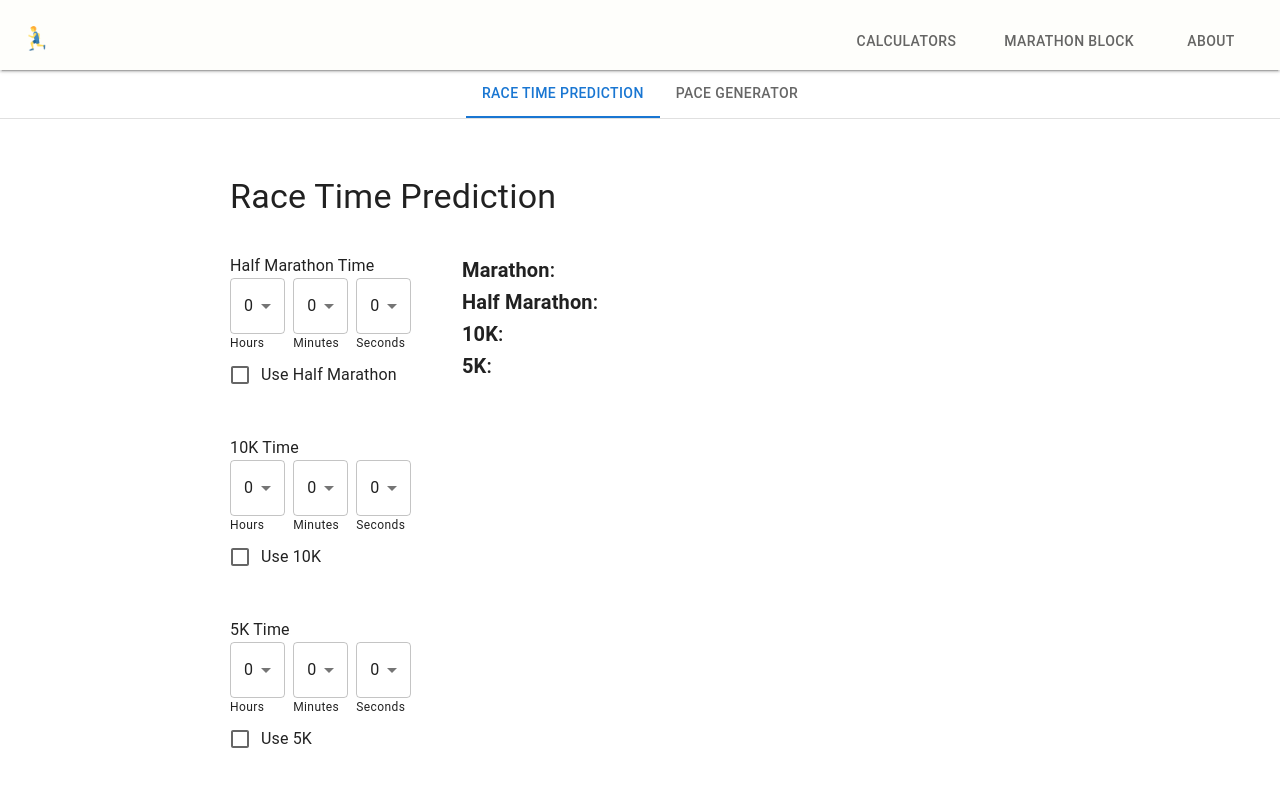
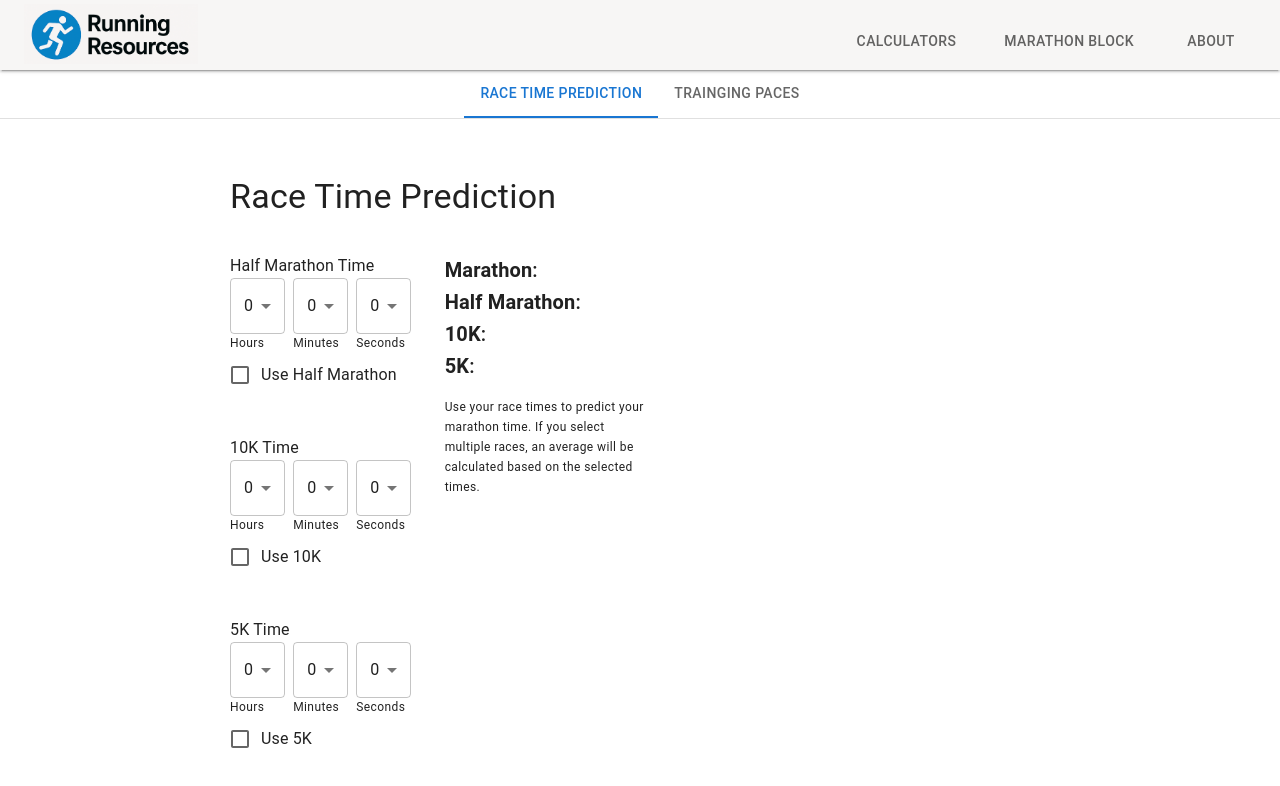
Before and after one commit to rudymiked/runningcalc, a React (Vite) app in the folder running_calc/react-app/: page / in a window 1280 px wide. Shown: the top 786 px of the page. Built offline with nearby package versions, Linux system fonts and the light colour scheme.

Commit message:
updating logo updating styles

```diff
--- a/running_calc/react-app/src/App.tsx
+++ b/running_calc/react-app/src/App.tsx
@@ -17,8 +17,9 @@ const App = () => (
         position: "absolute",
         top: "64px",
         left: 0,
-        right: 0,
+        //right: 0,
         bottom: 0,
+        width: "100%",
         overflowY: "auto",
       }}
     >
--- a/running_calc/react-app/src/Calculators/RacePredictor.tsx
+++ b/running_calc/react-app/src/Calculators/RacePredictor.tsx
@@ -189,9 +189,6 @@ const handlePredictAll = () => {
               Predict Race Times
             </Button>
           </Stack>
-          <Typography variant="caption" style={{ maxWidth: "200px" }}>
-            Use your race times above to predict your marathon time. If you select multiple races, an average will be calculated based on the selected times.
-          </Typography>
         </Stack>
         </Grid>
         <Grid>
@@ -211,6 +208,11 @@ const handlePredictAll = () => {
                 <b>5K</b>: {predictedTimes && (<> {predictedTimes?.fiveK.time} ({predictedTimes?.fiveK.pace}) </>)}
               </Typography>
             </Stack>
+            <Stack spacing={2} paddingTop={2}>
+              <Typography variant="caption" style={{ maxWidth: "200px" }}>
+                Use your race times to predict your marathon time. If you select multiple races, an average will be calculated based on the selected times.
+              </Typography>
+            </Stack>
           {/* )} */}
         </Grid>
       </Grid>
--- a/running_calc/react-app/src/Calculators/PaceGenerator.tsx
+++ b/running_calc/react-app/src/Calculators/TrainingPaces.tsx
@@ -6,8 +6,8 @@ import React from "react";
 import { generatePaces, type IPaceData } from "../utils/generatePaces";
 import { PaceList } from "../Components/PaceList";
 
-// --- PaceGenerator Component ---
-export const PaceGenerator = () => {
+// --- TraingingPace Component ---
+export const TrainingPaces = () => {
   const [marathonTime, setMarathonTime] = useState<string>("2:00");
   const [paces, setPaces] = useState<IPaceData>();
   const [data, setData] = useState<IStaticData>({
--- a/running_calc/react-app/src/Components/Header.tsx
+++ b/running_calc/react-app/src/Components/Header.tsx
@@ -32,15 +32,15 @@ const Header: React.FC = () => {
     //   position="static"
       elevation={2}
       component="header"
-      sx={{ backgroundColor: '#fefefbff', color: 'black', padding: '10px 0 ', height: 70 }}
+      sx={{ backgroundColor: '#F7F6F5', color: 'black', padding: '10px 0 ', height: 70 }}
     >
       <Toolbar sx={{ display: 'flex', justifyContent: 'space-between' }}>
         <Box sx={{ display: 'flex', alignItems: 'center' }}>
           <Link to="/">
             <img
-              src={"/running_favicon.png"}
+              src={"/runningresources.png"}
               alt="Logo"
-              style={{ width: 'auto', height: 25, marginRight: 16 }}
+              style={{ width: 'auto', height: 60, marginRight: 16, marginTop: -10 }}
             />
           </Link>
         </Box>
--- a/running_calc/react-app/src/Components/PaceList.tsx
+++ b/running_calc/react-app/src/Components/PaceList.tsx
@@ -25,7 +25,7 @@ export const PaceList = ({ paces }: { paces: IPaceData | undefined }) => (
               paceType = "5k";
               break;
             default:
-              //paceType = paceType.replace(/([a-z])([A-Z])/g, "$1 $2").toLowerCase();
+              paceType = paceType;
           }
 
           return (
--- a/running_calc/react-app/src/pages/Calculators.tsx
+++ b/running_calc/react-app/src/pages/Calculators.tsx
@@ -1,6 +1,6 @@
 import { Box, Tabs, Tab } from "@mui/material";
 import { RacePrediction } from "../Calculators/RacePredictor";
-import { PaceGenerator } from "../Calculators/PaceGenerator";
+import { TrainingPaces } from "../Calculators/TrainingPaces";
 import { useState, type SyntheticEvent } from "react";
 
 // --- Main Calculators Page ---
@@ -28,7 +28,7 @@ export const Calculators = () => {
       >
         <Tabs value={tab} onChange={handleTabChange} centered>
           <Tab label="Race Time Prediction" />
-          <Tab label="Pace Generator" />
+          <Tab label="Trainging Paces" />
         </Tabs>
       </Box>
 
@@ -38,7 +38,7 @@ export const Calculators = () => {
           <RacePrediction />
         </Box>
         <Box sx={{ display: tab === 1 ? 'block' : 'none' }}>
-          <PaceGenerator />
+          <TrainingPaces />
         </Box>
       </Box>
     </Box>
```
Also changed, not shown: running_calc/react-app/public/runningresources.png (added), running_calc/react-app/src/assets/runningcalcslogo.png (added).
